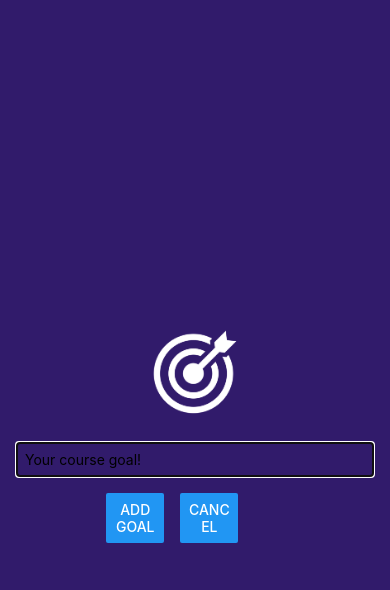
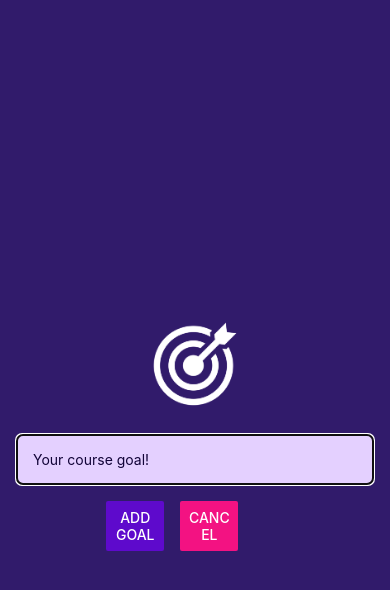
Before and after one commit to Deralvin/FirstExpoRN, a React Native app: screen / in a window 390 px wide. Both pictures are taken after a click on the button "ADD NEW GOAL". Shown: the top 590 px of the page. Built offline with nearby package versions, Linux system fonts and the light colour scheme.

Commit message:
finish done

```diff
--- a/App.js
+++ b/App.js
@@ -29,11 +29,12 @@
     console.log("delete item");
   }
   return (
+    <>
+      <StatusBar style="light" />
       <View style={styles.appContainer}>
-      <StatusBar style="dark" />
         <Button
           title="Add New Goal"
-        color="#5e0acc"
+          color="#a065ec"
           onPress={startAddGoalHandler}
         />
         {modalisVisible && (
@@ -62,6 +63,7 @@
           />
         </View>
       </View>
+    </>
   );
 }
 
@@ -70,6 +72,7 @@
     paddingTop: 80,
     flex: 1,
     paddingHorizontal: 16,
+    backgroundColor: "#1e085a",
   },
 
   goalsContainer: {
--- a/app.json
+++ b/app.json
@@ -6,6 +6,7 @@
     "orientation": "portrait",
     "icon": "./assets/icon.png",
     "userInterfaceStyle": "light",
+    "backgroundColor": "#1e085a",
     "newArchEnabled": true,
     "splash": {
       "image": "./assets/splash-icon.png",
--- a/components/GoalInput.js
+++ b/components/GoalInput.js
@@ -35,10 +35,10 @@
         />
         <View style={styles.buttonContainer}>
           <View style={styles.button}>
-            <Button title="Add Goal" onPress={addGoalHandler} />
+            <Button title="Add Goal" onPress={addGoalHandler} color="#5e0acc" />
           </View>
           <View style={styles.button}>
-            <Button title="Cancel" onPress={props.onCancel} />
+            <Button title="Cancel" onPress={props.onCancel} color="#f31282" />
           </View>
         </View>
       </View>
@@ -65,10 +65,12 @@
   },
   textInput: {
     borderWidth: 1,
-    borderColor: "#CCCCCC",
+    borderColor: "#e4d0ff",
+    backgroundColor: "#e4d0ff",
     width: "100%",
-
-    padding: 8,
+    borderRadius: 6,
+    color: "#120438",
+    padding: 16,
   },
   buttonContainer: {
     marginTop: 16,
```
Lines whose indentation alone changed are shown as unchanged.
